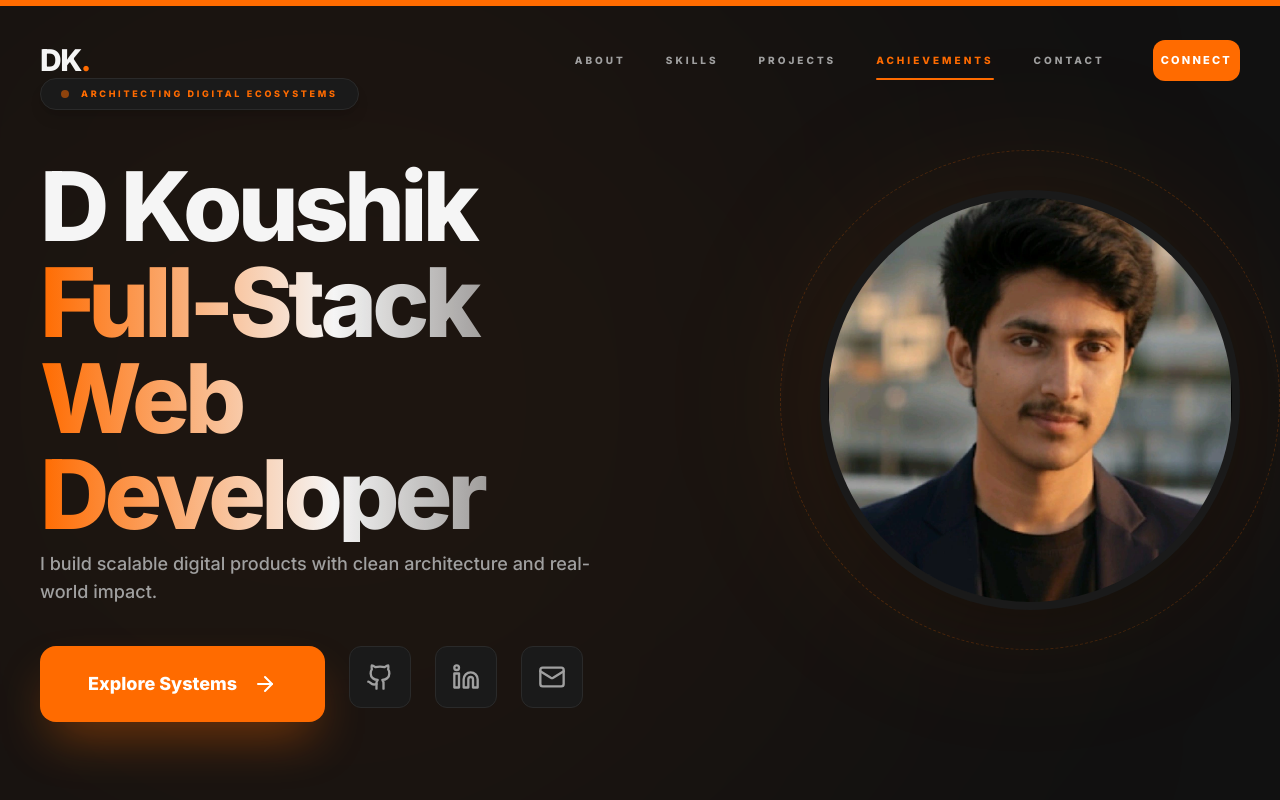
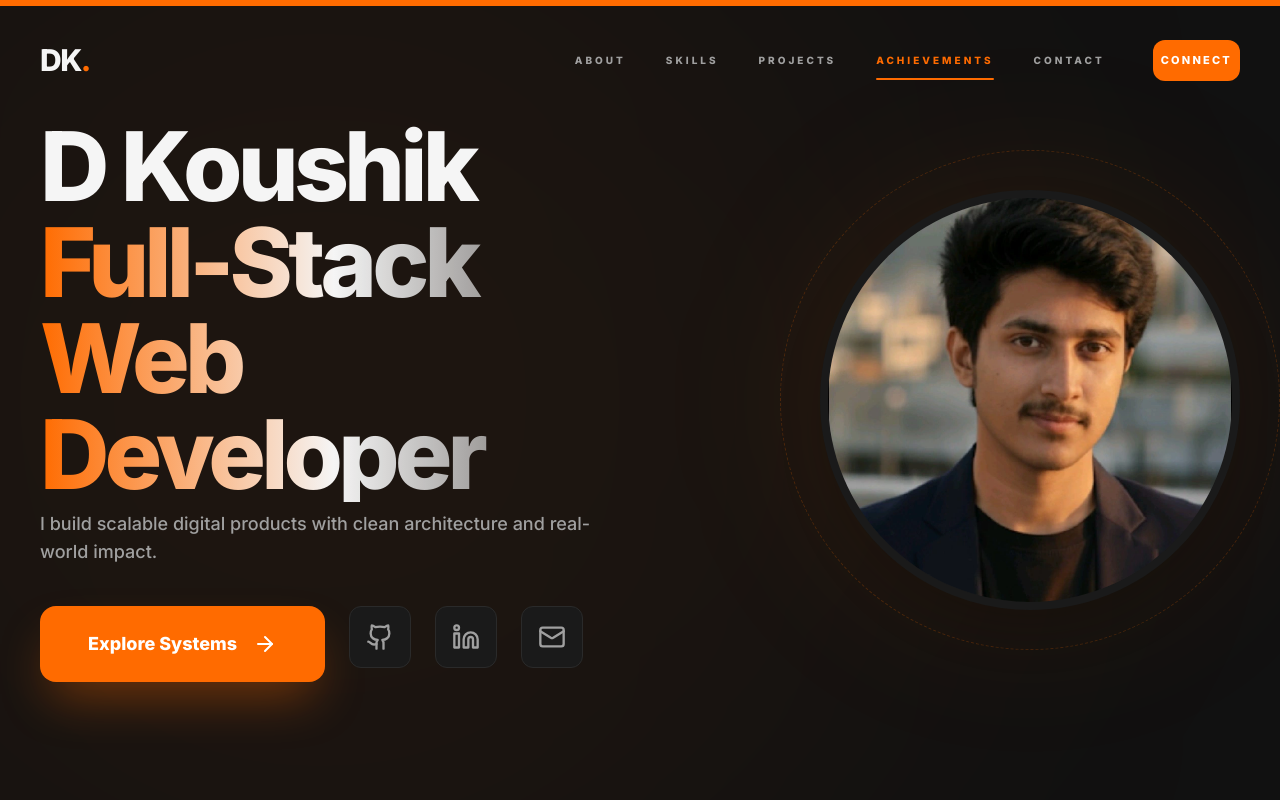
Before and after one commit to KoushikGIT7/PortfolioSite, a React (Vite) app: page / in a window 1280 px wide. Shown: the top 800 px of the page. Built offline with nearby package versions, Linux system fonts and the light colour scheme.

Commit message:
Update portfolio: add profile image, remove architect badge, update header logo style

```diff
--- a/App.tsx
+++ b/App.tsx
@@ -15,8 +15,7 @@ import {
   Trophy,
   ArrowRight,
   Menu,
-  X,
-  User
+  X
 } from 'lucide-react';
 import { portfolioData, Project } from './portfolioData';
 
@@ -95,7 +94,7 @@ const Navbar = () => {
         <a
           href="#"
           onClick={(e) => scrollToSection(e, '#')}
-          className="text-3xl font-black tracking-tighter text-brand-text group flex items-center"
+          className="text-3xl font-black tracking-tighter text-brand-text"
         >
           DK<span className="text-brand-orange">.</span>
         </a>
@@ -299,15 +298,6 @@ const App: React.FC = () => {
             transition={{ duration: 1, ease: "circOut" }}
             className="flex flex-col items-start text-left flex-1"
           >
-            <motion.div
-              initial={{ opacity: 0, scale: 0.9 }}
-              animate={{ opacity: 1, scale: 1 }}
-              transition={{ delay: 0.3 }}
-              className="inline-flex items-center gap-3 px-5 py-2 rounded-full bg-brand-surface border border-brand-border text-[9px] font-black text-brand-orange tracking-[0.3em] uppercase mb-12 shadow-lg"
-            >
-              <div className="w-2 h-2 rounded-full bg-brand-orange animate-pulse" />
-              Architecting Digital Ecosystems
-            </motion.div>
 
             <h1 className="text-5xl md:text-7xl lg:text-8xl font-black text-brand-text tracking-[-0.05em] mb-8 leading-[0.85]">
               {portfolioData.profile.name}
```
